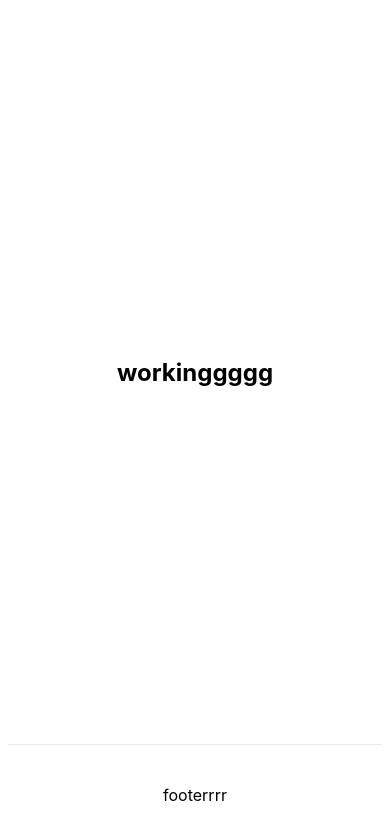
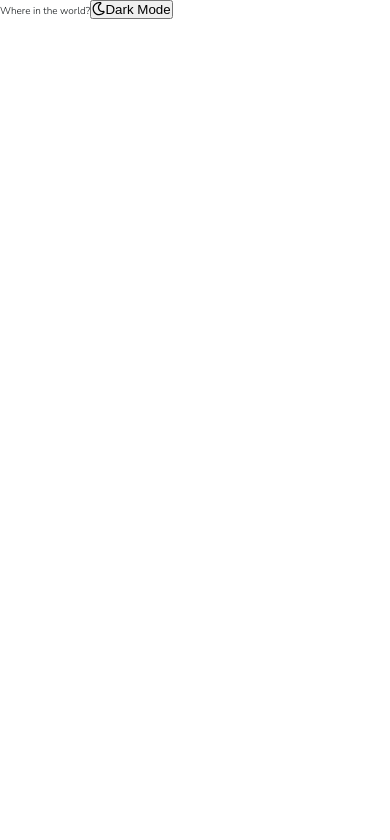
Before and after one commit to bambamayo/countries-in-the-world, a Next.js app: page / in a window 390 px wide. Shown: the top 840 px of the page. Built offline with nearby package versions, Linux system fonts and the light colour scheme.

Commit message:
add global styles, persistent layout and font awesome

```diff
--- /dev/null
+++ b/components/Icon/index.js
@@ -0,0 +1,5 @@
+import { FontAwesomeIcon } from "@fortawesome/react-fontawesome";
+
+export default function Icon({ classname, type }) {
+  return <FontAwesomeIcon className={classname} icon={type} />;
+}
--- /dev/null
+++ b/components/Layout/index.js
@@ -0,0 +1,21 @@
+import Link from "next/link";
+
+import Icon from "../Icon";
+
+import styles from "./layout.module.css";
+
+export default function Layout() {
+  return (
+    <nav className={styles.header_nav}>
+      <Link classname={styles.header_link} href="/">
+        <a>Where in the world?</a>
+      </Link>
+      <button className={styles.toggle_mode}>
+        <span>
+          <Icon type={["far", "moon"]} />
+        </span>
+        <span>Dark Mode</span>
+      </button>
+    </nav>
+  );
+}
--- /dev/null
+++ b/components/Layout/layout.module.css
@@ -0,0 +1,4 @@
+.header_nav {
+  background-color: var(--color-white);
+  height: 5rem;
+}
--- a/package.json
+++ b/package.json
@@ -8,6 +8,10 @@
     "start": "next start"
   },
   "dependencies": {
+    "@fortawesome/fontawesome-svg-core": "^1.2.32",
+    "@fortawesome/free-regular-svg-icons": "^5.15.1",
+    "@fortawesome/free-solid-svg-icons": "^5.15.1",
+    "@fortawesome/react-fontawesome": "^0.1.12",
     "next": "10.0.1",
     "react": "17.0.1",
     "react-dom": "17.0.1"
--- a/pages/_app.js
+++ b/pages/_app.js
@@ -1,7 +1,17 @@
-import '../styles/globals.css'
+import Layout from "../components/Layout";
+import "../styles/globals.css";
+
+import { library } from "@fortawesome/fontawesome-svg-core";
+import { faMoon } from "@fortawesome/free-regular-svg-icons";
+
+library.add(faMoon);
 
 function MyApp({ Component, pageProps }) {
-  return <Component {...pageProps} />
+  return (
+    <Layout>
+      <Component {...pageProps} />
+    </Layout>
+  );
 }
 
-export default MyApp
+export default MyApp;
--- a/pages/api/hello.js
+++ /dev/null
@@ -1,6 +0,0 @@
-// Next.js API route support: https://nextjs.org/docs/api-routes/introduction
-
-export default (req, res) => {
-  res.statusCode = 200
-  res.json({ name: 'John Doe' })
-}
--- a/pages/index.js
+++ b/pages/index.js
@@ -1,21 +1,20 @@
-import Head from 'next/head'
-import styles from '../styles/Home.module.css'
+import Head from "next/head";
+
+//import styles from '../styles/Home.module.css'
 
 export default function Home() {
   return (
-    <div className={styles.container}>
+    <div>
       <Head>
         <title>Countries in the world</title>
         <link rel="icon" href="/favicon.ico" />
       </Head>
 
-      <main className={styles.main}>
-        <h2>workinggggg</h2>
+      <main>
+        <h2>Homepageeee</h2>
       </main>
 
-      <footer className={styles.footer}>
-        footerrrr
-      </footer>
+      <footer>footerrrr</footer>
     </div>
-  )
+  );
 }
--- a/styles/Home.module.css
+++ /dev/null
@@ -1,122 +0,0 @@
-.container {
-  min-height: 100vh;
-  padding: 0 0.5rem;
-  display: flex;
-  flex-direction: column;
-  justify-content: center;
-  align-items: center;
-}
-
-.main {
-  padding: 5rem 0;
-  flex: 1;
-  display: flex;
-  flex-direction: column;
-  justify-content: center;
-  align-items: center;
-}
-
-.footer {
-  width: 100%;
-  height: 100px;
-  border-top: 1px solid #eaeaea;
-  display: flex;
-  justify-content: center;
-  align-items: center;
-}
-
-.footer img {
-  margin-left: 0.5rem;
-}
-
-.footer a {
-  display: flex;
-  justify-content: center;
-  align-items: center;
-}
-
-.title a {
-  color: #0070f3;
-  text-decoration: none;
-}
-
-.title a:hover,
-.title a:focus,
-.title a:active {
-  text-decoration: underline;
-}
-
-.title {
-  margin: 0;
-  line-height: 1.15;
-  font-size: 4rem;
-}
-
-.title,
-.description {
-  text-align: center;
-}
-
-.description {
-  line-height: 1.5;
-  font-size: 1.5rem;
-}
-
-.code {
-  background: #fafafa;
-  border-radius: 5px;
-  padding: 0.75rem;
-  font-size: 1.1rem;
-  font-family: Menlo, Monaco, Lucida Console, Liberation Mono, DejaVu Sans Mono,
-    Bitstream Vera Sans Mono, Courier New, monospace;
-}
-
-.grid {
-  display: flex;
-  align-items: center;
-  justify-content: center;
-  flex-wrap: wrap;
-  max-width: 800px;
-  margin-top: 3rem;
-}
-
-.card {
-  margin: 1rem;
-  flex-basis: 45%;
-  padding: 1.5rem;
-  text-align: left;
-  color: inherit;
-  text-decoration: none;
-  border: 1px solid #eaeaea;
-  border-radius: 10px;
-  transition: color 0.15s ease, border-color 0.15s ease;
-}
-
-.card:hover,
-.card:focus,
-.card:active {
-  color: #0070f3;
-  border-color: #0070f3;
-}
-
-.card h3 {
-  margin: 0 0 1rem 0;
-  font-size: 1.5rem;
-}
-
-.card p {
-  margin: 0;
-  font-size: 1.25rem;
-  line-height: 1.5;
-}
-
-.logo {
-  height: 1em;
-}
-
-@media (max-width: 600px) {
-  .grid {
-    width: 100%;
-    flex-direction: column;
-  }
-}
--- a/styles/globals.css
+++ b/styles/globals.css
@@ -1,16 +1,41 @@
-html,
+@import url("https://fonts.googleapis.com/css2?family=Nunito+Sans:wght@300;600;800&display=swap");
+
+:root {
+  --color-dark-text: hsl(209, 23%, 22%);
+  --color-dark-bg: hsl(207, 26%, 17%);
+  --color-light-text: hsl(200, 15%, 8%);
+  --color-light-input: hsl(0, 0%, 52%);
+  --color-light-bg: hsl(0, 0%, 98%);
+  --color-white: hsl(0, 0%, 100%);
+  --fontsize: 1.4rem;
+  --fontsize-lg: 1.6rem;
+}
+
+*,
+*::before,
+*::after {
+  margin: 0;
+  padding: 0;
+  box-sizing: inherit;
+}
+
+html {
+  font-size: 62.5%;
+}
+
 body {
-  padding: 0;
-  margin: 0;
-  font-family: -apple-system, BlinkMacSystemFont, Segoe UI, Roboto, Oxygen,
-    Ubuntu, Cantarell, Fira Sans, Droid Sans, Helvetica Neue, sans-serif;
+  box-sizing: border-box;
+  color: var(--color-light-text);
+  font-family: "Nunito Sans", sans-serif;
+  font-weight: 300;
+  line-height: 1.6;
 }
 
 a {
+  text-decoration: none;
   color: inherit;
-  text-decoration: none;
 }
 
-* {
-  box-sizing: border-box;
+li {
+  list-style: none;
 }
```
Also changed, not shown: pages/[country].js (added, +9 -0 lines), 2 other files (tests, documents, lock files or other folders).
